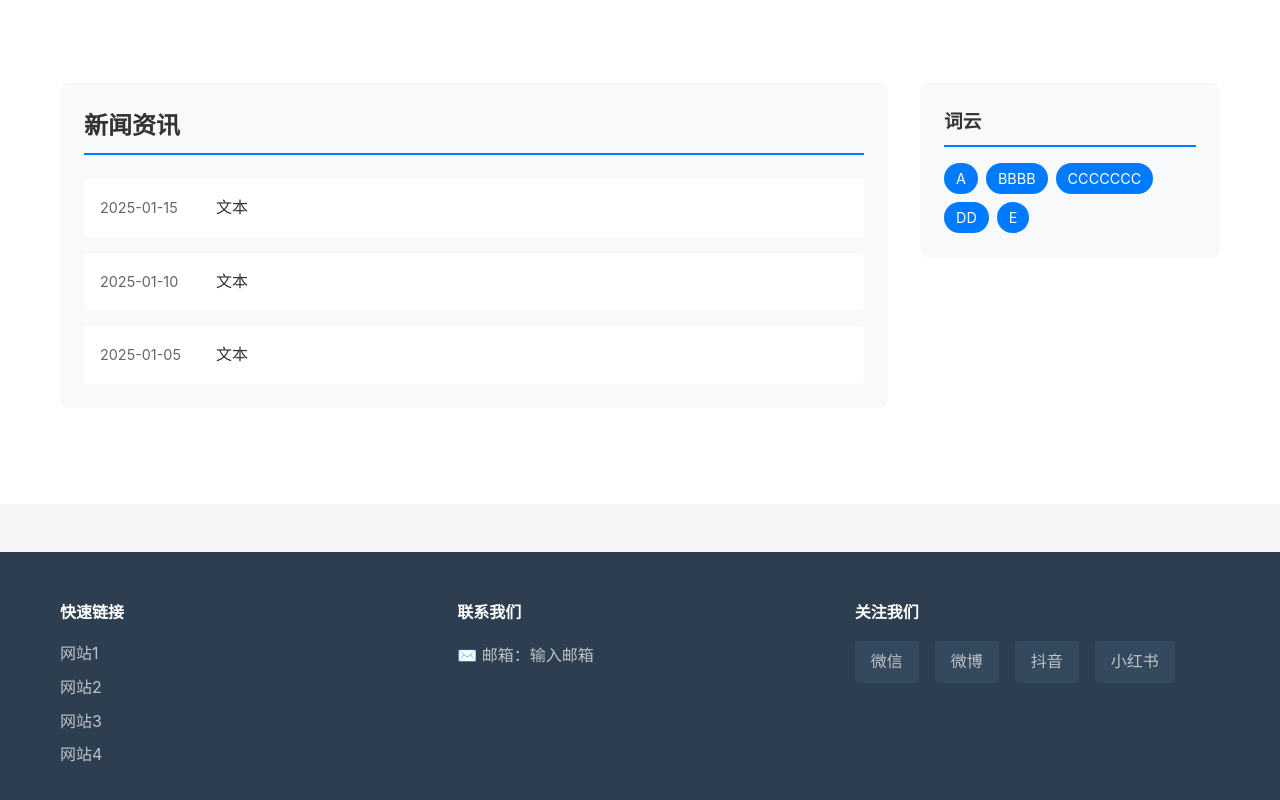
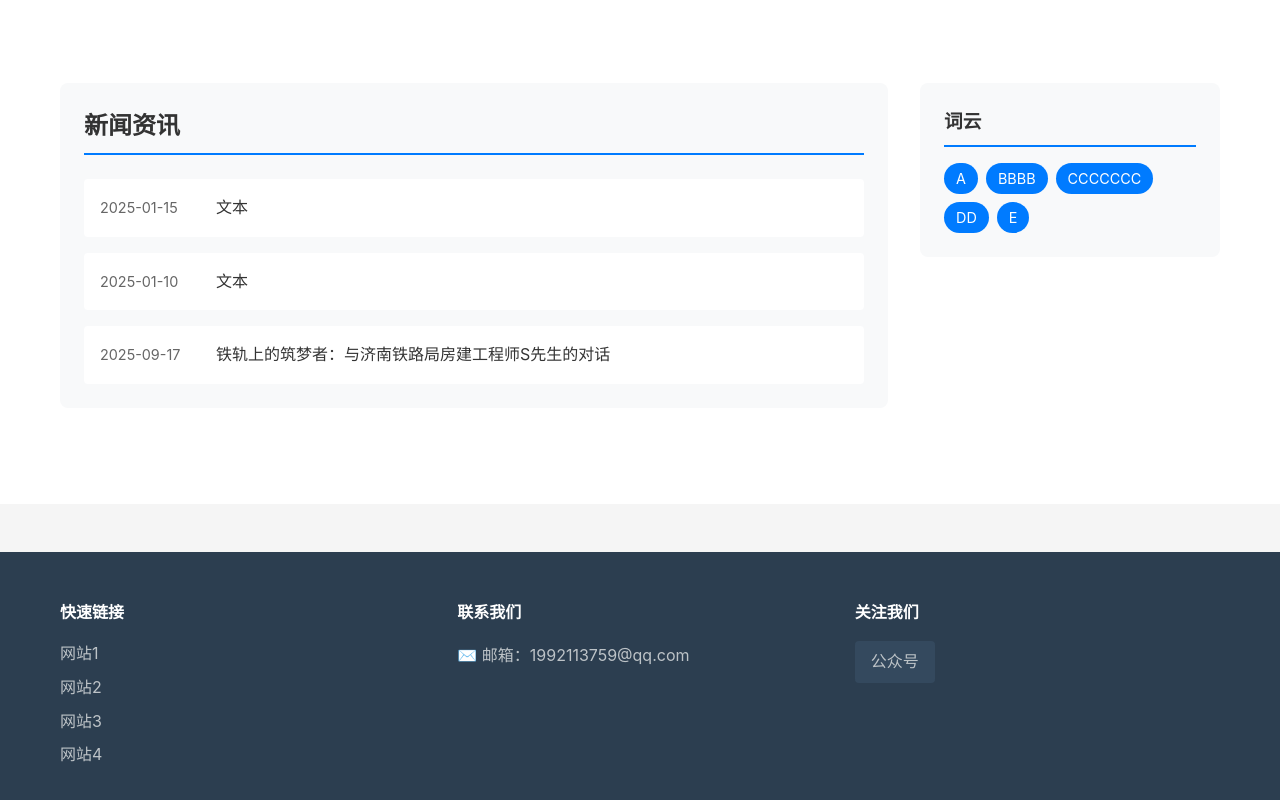
Before and after one commit to thundecloud/thundecloud.github.io, a plain HTML site: page 20250917/main.html in a window 1280 px wide. Shown: the part 1033-1833 px from the top of the page. Drawn offline with nearby package versions, Linux system fonts and the light colour scheme; files whose address does not match are found by name.

Commit message:
小更改
111

```diff
--- a/20250917/main.html
+++ b/20250917/main.html
@@ -108,8 +108,8 @@
                                 <a href="#">文本</a>
                             </div>
                             <div class="news-item">
-                                <span class="news-date">2025-01-05</span>
-                                <a href="#">文本</a>
+                                <span class="news-date">2025-09-17</span>
+                                <a href="https://mp.weixin.qq.com/s/Xn3i0BtBxufBYZ-lWzi3MQ" target="_blank">铁轨上的筑梦者：与济南铁路局房建工程师S先生的对话</a>
                             </div>
                         </div>
                     </article>
@@ -153,17 +153,14 @@
                 <!-- 联系信息 -->
                 <div class="footer-column">
                     <h4>联系我们</h4>
-                    <p>✉️ 邮箱：输入邮箱</p>
+                    <p>✉️ 邮箱：1992113759@qq.com</p>
                 </div>
 
                 <!-- 关注我们 -->
                 <div class="footer-column">
                     <h4>关注我们</h4>
                     <div class="social-links">
-                        <a href="#">微信</a>
-                        <a href="#">微博</a>
-                        <a href="#">抖音</a>
-                        <a href="#">小红书</a>
+                        <a href="#">公众号</a>
                     </div>
                 </div>
             </div>
```
